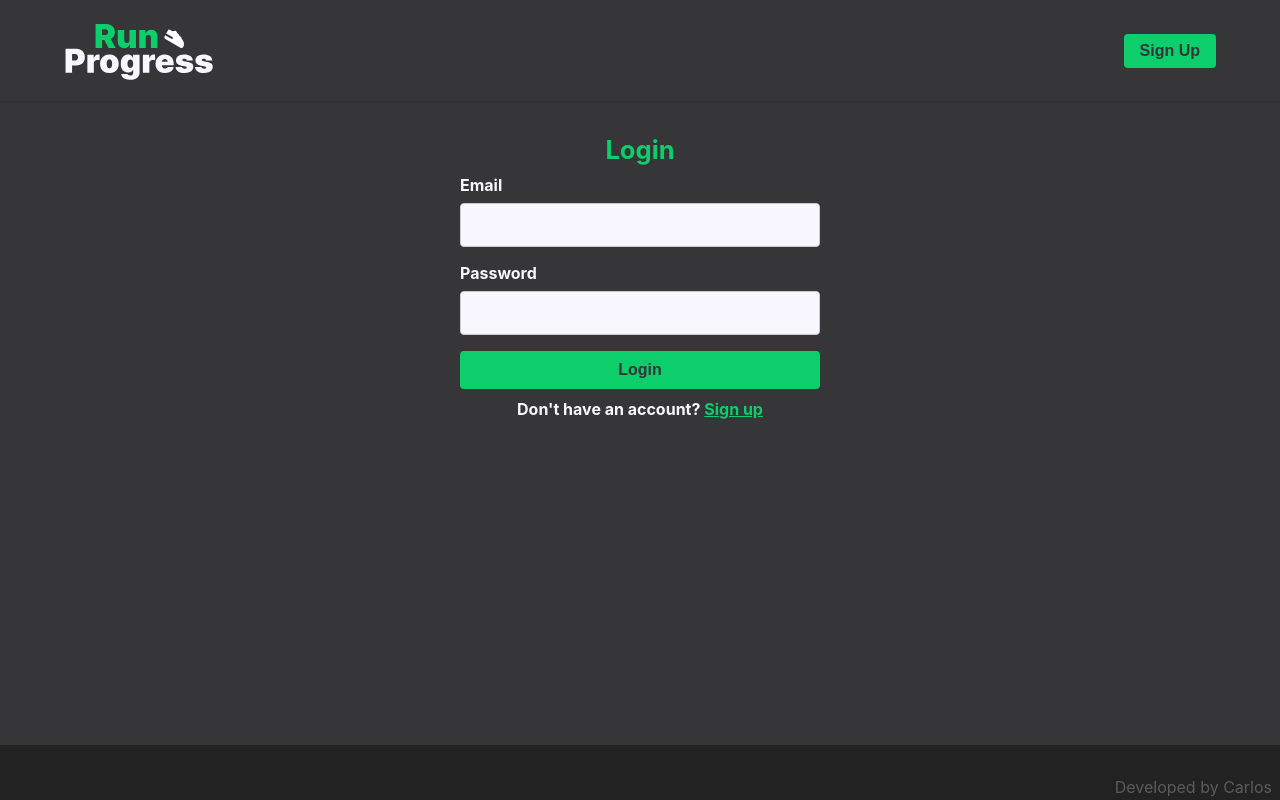
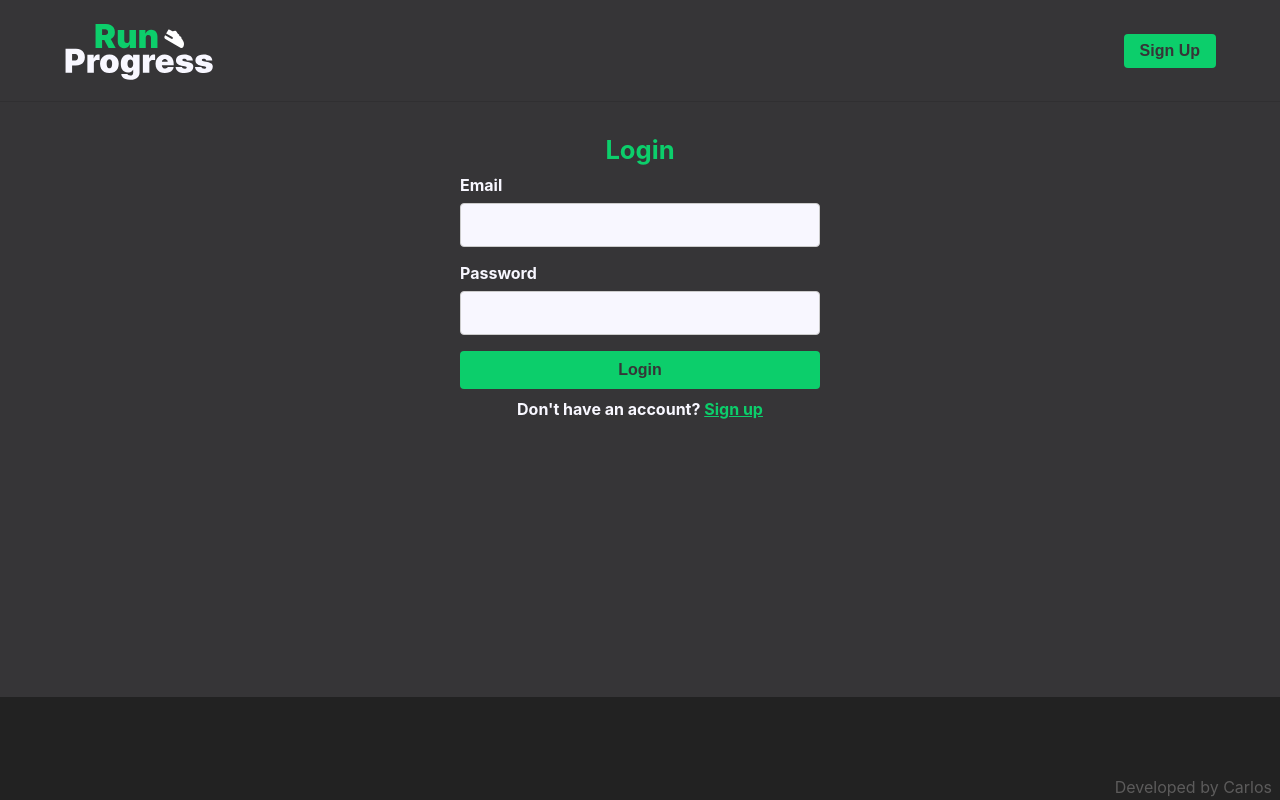
Before and after one commit to Cralcas/runprogress-app, a React (Vite) app: page /login in a window 1280 px wide. Built offline with nearby package versions, Linux system fonts and the light colour scheme; no server answers.

Commit message:
footer padding

```diff
--- a/src/sass/base/_layout.scss
+++ b/src/sass/base/_layout.scss
@@ -28,7 +28,7 @@ main {
 
 footer {
   grid-row: 3;
-  padding-top: 2rem;
+  padding-top: 5rem;
   padding-bottom: 0.2rem;
   background-color: #222;
   color: $secondary-color;
```
